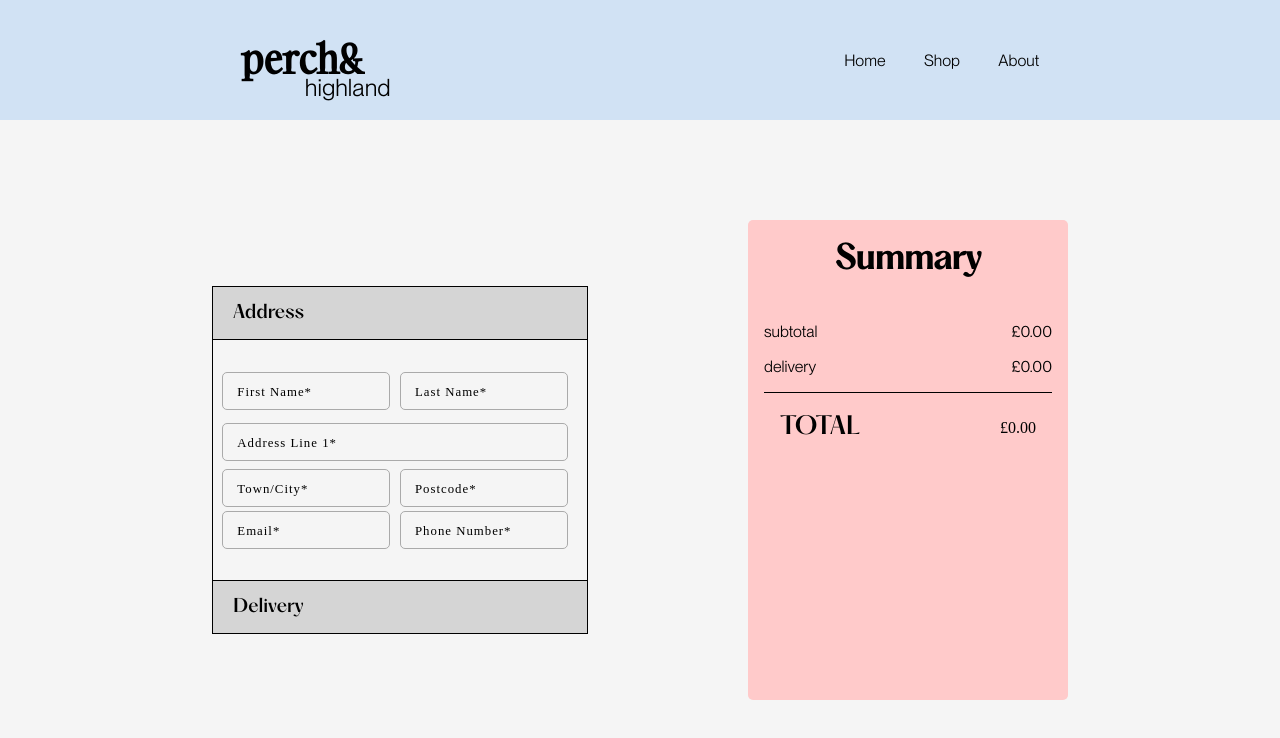
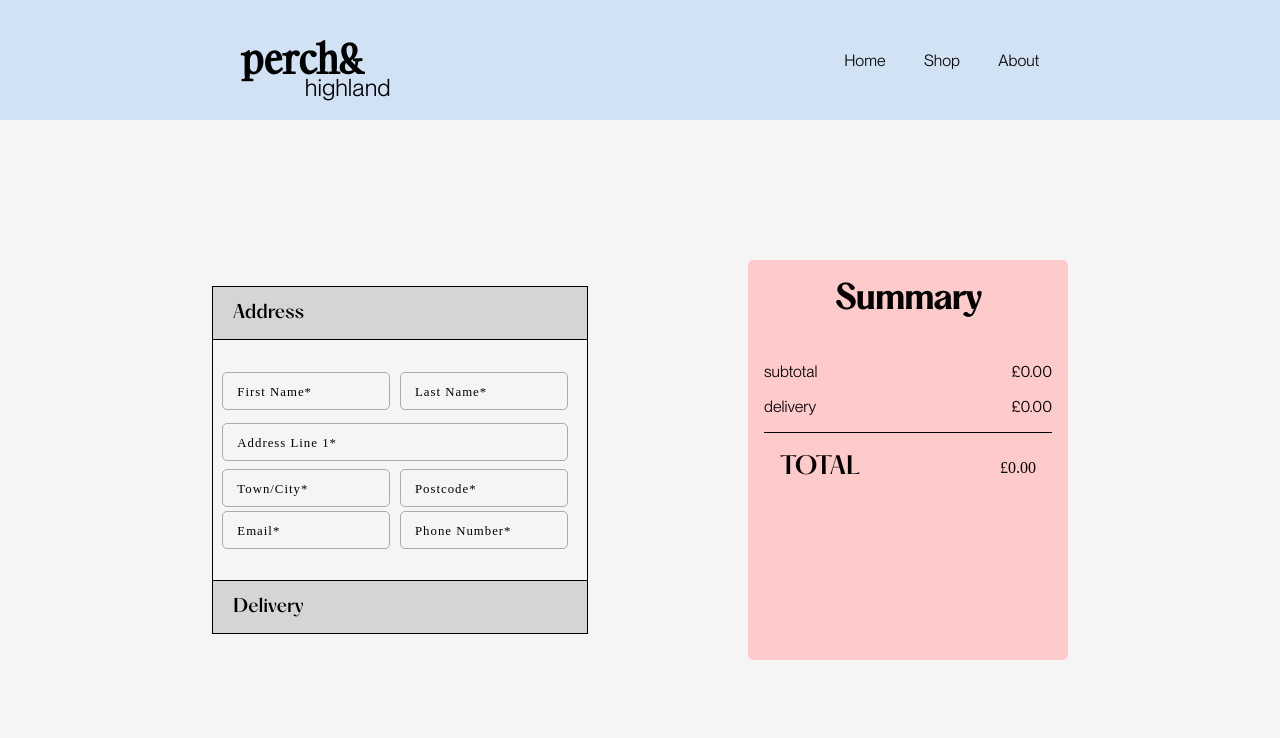
Before and after one commit to brian-david4/furniture-shop, a React (Vite) app in the folder furniture/: page /checkout/shipping-address in a window 1280 px wide. Shown: the top 738 px of the page. Built offline with nearby package versions, Linux system fonts and the light colour scheme; the HTML template or start-up script is replaced by a standard one; a web font is replaced by a local one.

Commit message:
SummaryBox mobile styling

```diff
--- a/furniture/src/Components/SummaryBox/summBox.module.css
+++ b/furniture/src/Components/SummaryBox/summBox.module.css
@@ -1,7 +1,7 @@
 .summary {
-  width: 35vw;
+  min-width: 40vmax;
   background-color: var(--cart-pink);
-  height: 60vh;
+  height: 40vh;
   border-radius: 5px;
   display: flex;
   flex-direction: column;
@@ -49,6 +49,7 @@
 
 @media (min-width: 768px) {
   .summary {
-    width: 25vw;
+    min-width: 25vw;
+    height: 50vh;
   }
 }
```
